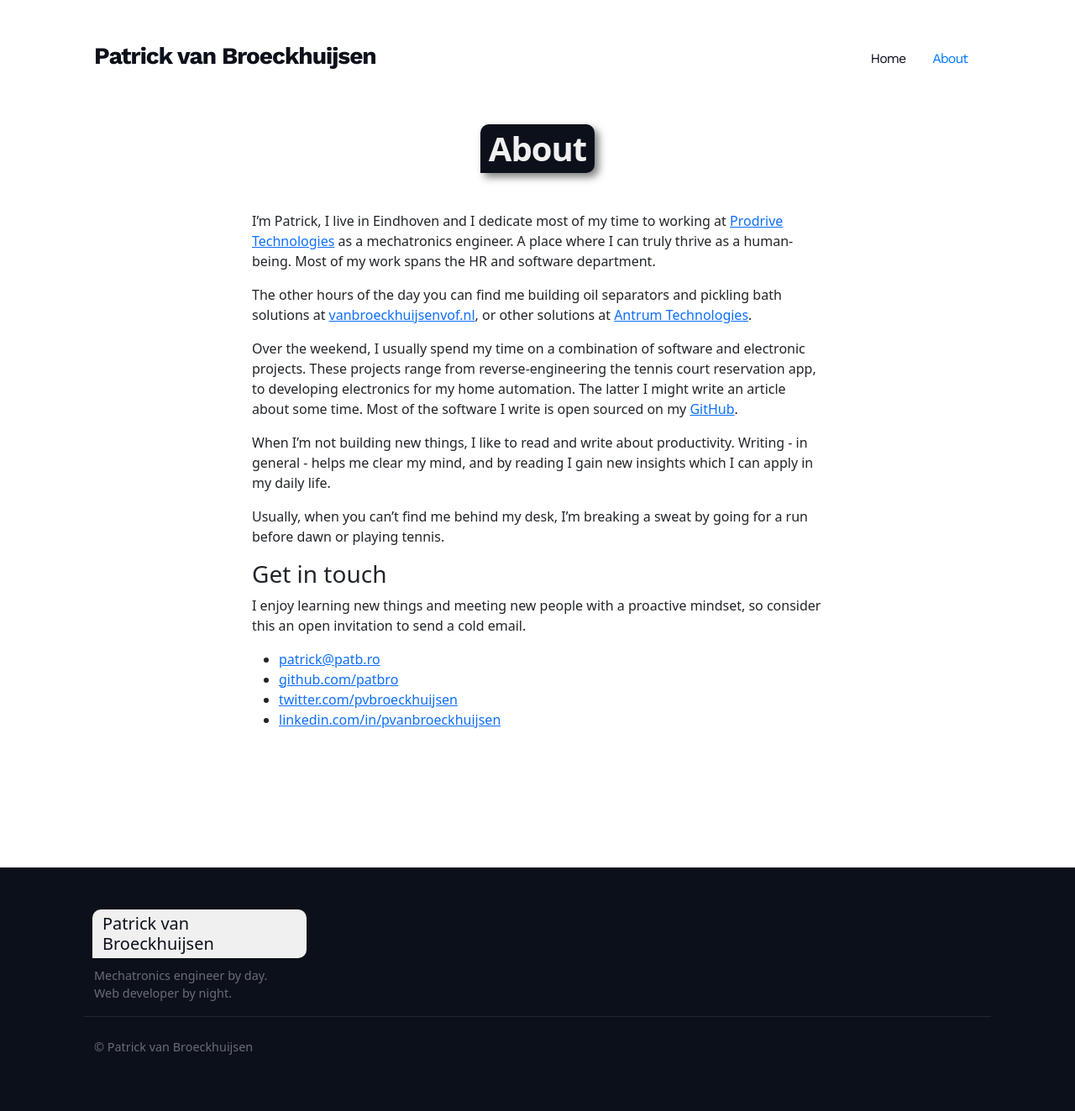
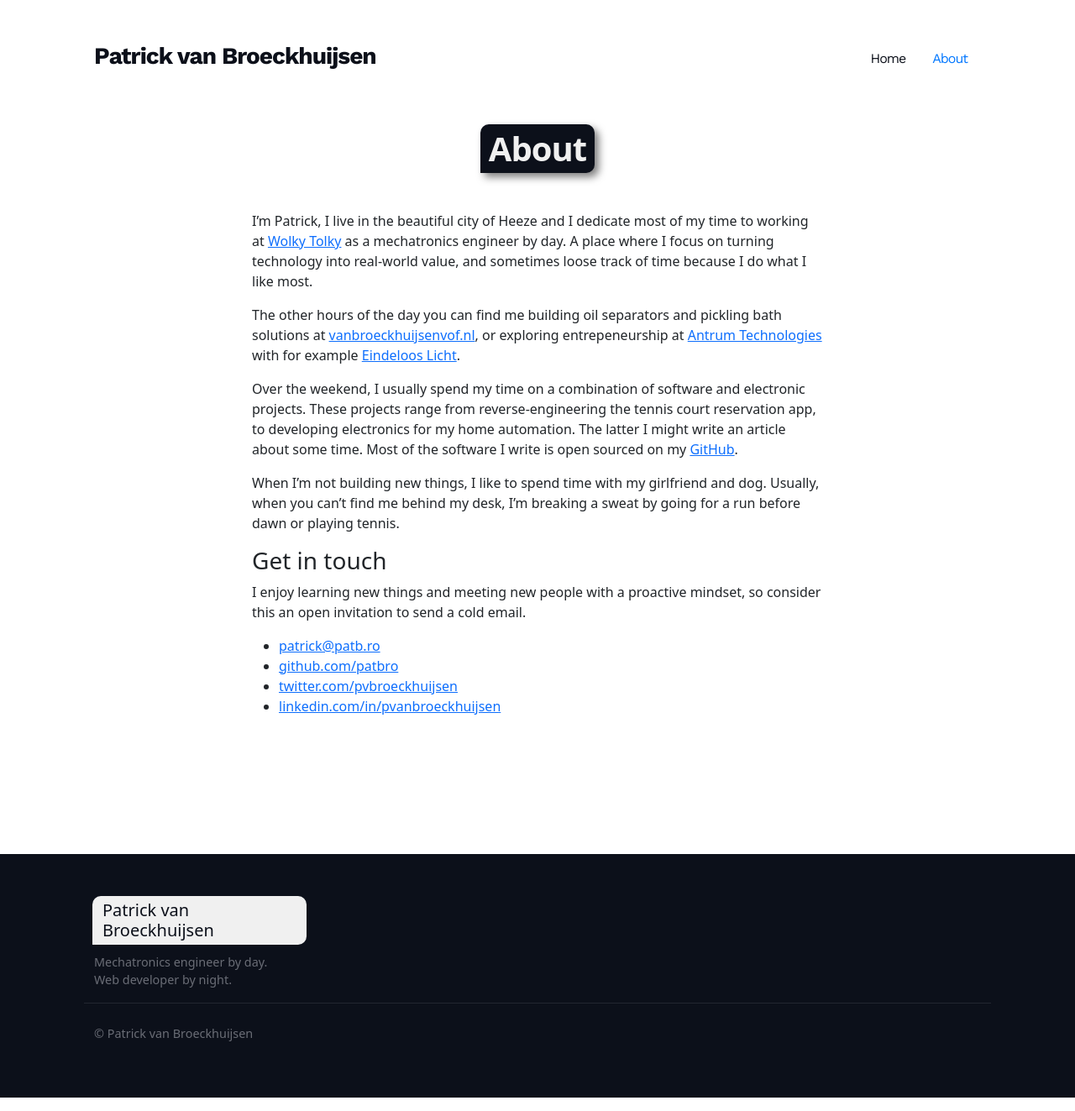
Before and after one commit to patbro/patbro.github.io, a Jekyll site: the page built from about.md, in a window 1280 px wide. Shown: the whole page at 84% size. Built offline with Jekyll 4.4.1, drawn with Linux system fonts in a browser that asks for light colours; nearby versions of some CDN libraries.

Commit message:
Update texts to reflect what I currently do

```diff
--- a/about.md
+++ b/about.md
@@ -3,15 +3,13 @@
 title: About
 ---
 
-I'm Patrick, I live in Eindhoven and I dedicate most of my time to working at [Prodrive Technologies](https://prodrive-technologies.com) as a mechatronics engineer. A place where I can truly thrive as a human-being. Most of my work spans the HR and software department.
+I'm Patrick, I live in the beautiful city of Heeze and I dedicate most of my time to working at [Wolky Tolky](https://wolkytolky.com) as a mechatronics engineer by day. A place where I focus on turning technology into real-world value, and sometimes loose track of time because I do what I like most.
 
-The other hours of the day you can find me building oil separators and pickling bath solutions at [vanbroeckhuijsenvof.nl](https://vanbroeckhuijsenvof.nl), or other solutions at [Antrum Technologies](https://antrum-technologies.nl).
+The other hours of the day you can find me building oil separators and pickling bath solutions at [vanbroeckhuijsenvof.nl](https://vanbroeckhuijsenvof.nl), or exploring entrepeneurship at [Antrum Technologies](https://antrum-technologies.nl) with for example [Eindeloos Licht](https://eindelooslicht.nl).
 
 Over the weekend, I usually spend my time on a combination of software and electronic projects. These projects range from reverse-engineering the tennis court reservation app, to developing electronics for my home automation. The latter I might write an article about some time. Most of the software I write is open sourced on my [GitHub](https://github.com/patbro).
 
-When I'm not building new things, I like to read and write about productivity. Writing - in general - helps me clear my mind, and by reading I gain new insights which I can apply in my daily life.
-
-Usually, when you can't find me behind my desk, I'm breaking a sweat by going for a run before dawn or playing tennis.
+When I'm not building new things, I like to spend time with my girlfriend and dog. Usually, when you can't find me behind my desk, I'm breaking a sweat by going for a run before dawn or playing tennis.
 
 ### Get in touch
 
--- a/index.html
+++ b/index.html
@@ -13,7 +13,7 @@
             <h2>My name is Patrick.</h2>
             <h3>I'm a mechatronics engineer by day,</h3>
             <h4>and a web developer by night.</h4>
-            <h3>Find me reading about productivity,</h3>
+            <h3>Find me working on software,</h3>
             <h4>or spot me playing tennis or running.</h4>
 
             <div class="social">
```
